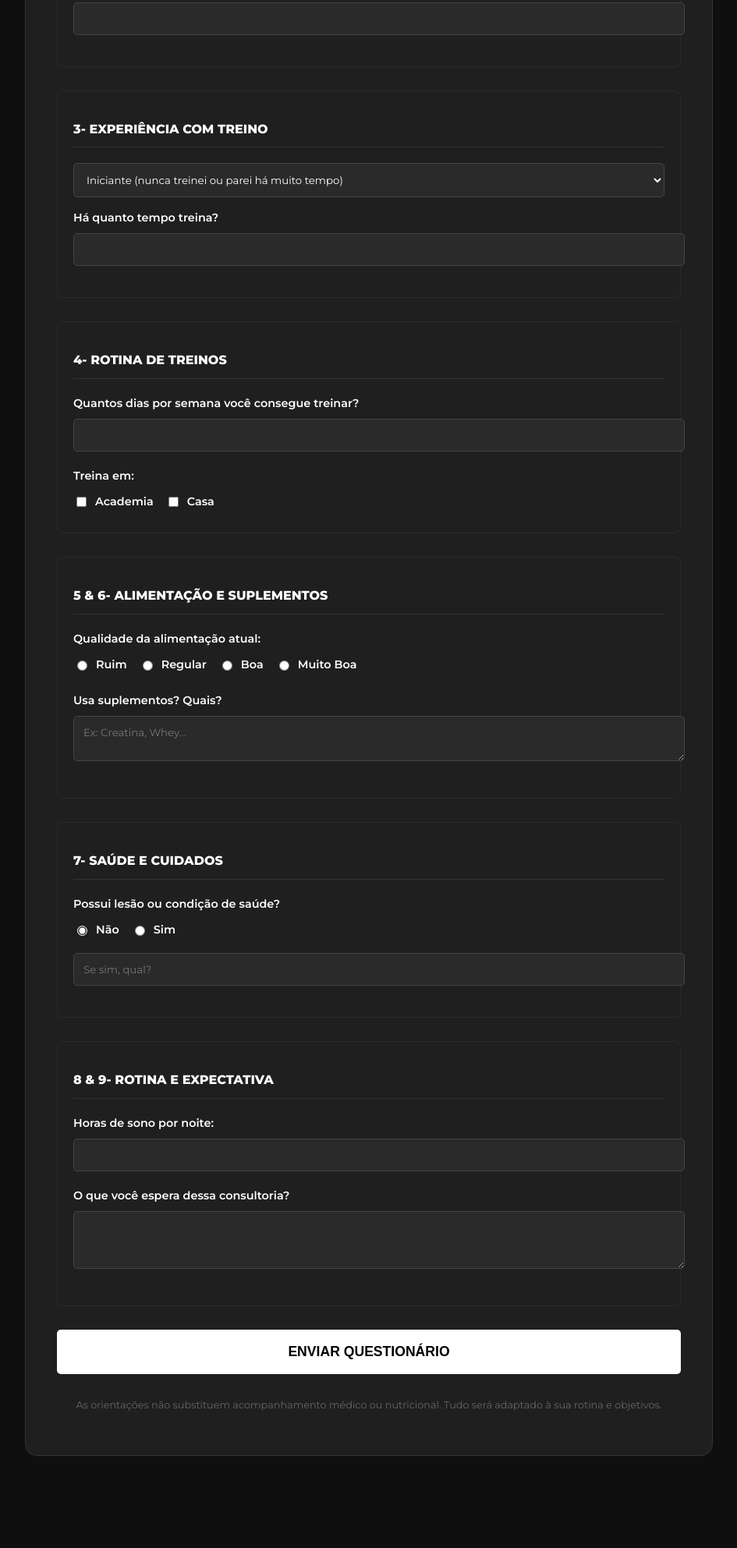
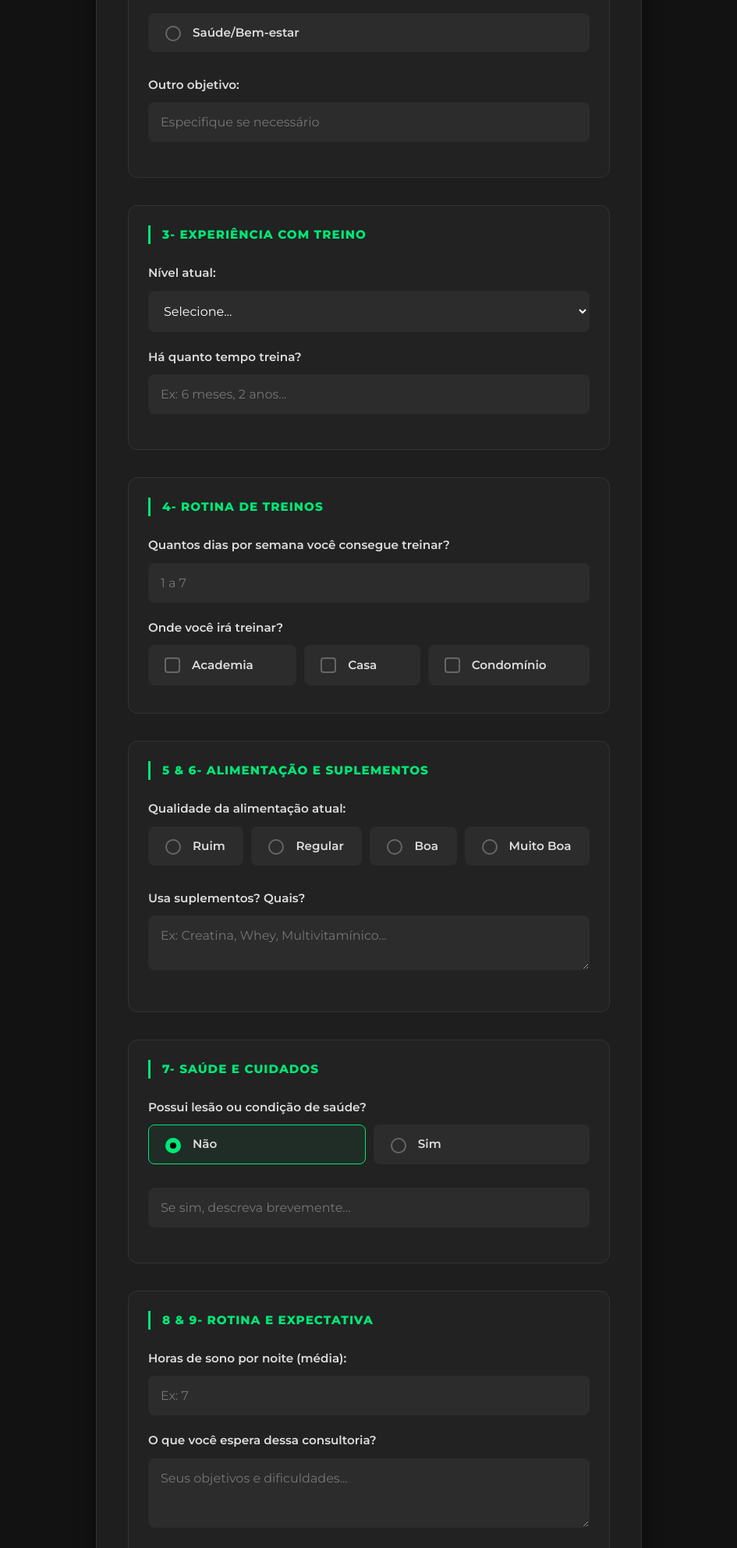
Before and after one commit to robertoseifert/rodefit, a plain HTML site: page questionario.html in a window 1280 px wide. Shown: the part 815-2800 px from the top of the page at 78% size, without its empty margins (167-1112 px from the left). Before the commit the page ends 2730 px from the top, so only its background shows below. Drawn offline with Linux system fonts and the light colour scheme.

Commit message:
Update questionario.html

```diff
--- a/questionario.html
+++ b/questionario.html
@@ -8,73 +8,249 @@
     <link rel="stylesheet" href="https://cdnjs.cloudflare.com/ajax/libs/font-awesome/6.4.0/css/all.min.css">
     <style>
         :root {
-            --bg-main: #0f0f0f;
-            --bg-card: #1f1f1f;
-            --accent: #ffffff;
-            --text-gray: #aaaaaa;
-            --input-bg: #2a2a2a;
+            --bg-main: #121212;
+            --bg-card: #1e1e1e;
+            --bg-input: #2c2c2c;
+            --accent: #00e676; /* Verde Neon para destaque (ou use #ffffff se preferir p/b) */
+            --accent-hover: #00c853;
+            --text-main: #ffffff;
+            --text-gray: #b0b0b0;
+            --border-color: #333333;
+            --shadow: 0 8px 24px rgba(0,0,0,0.5);
         }
+
+        * { box-sizing: border-box; outline: none; }
 
         body {
             font-family: 'Montserrat', sans-serif;
             background-color: var(--bg-main);
-            color: #fff;
-            padding: 40px 5%;
+            color: var(--text-main);
+            padding: 40px 20px;
             line-height: 1.6;
+            margin: 0;
         }
 
         .container {
-            max-width: 800px;
+            max-width: 700px;
             margin: 0 auto;
             background: var(--bg-card);
             padding: 40px;
-            border-radius: 15px;
-            border: 1px solid #333;
+            border-radius: 20px;
+            border: 1px solid var(--border-color);
+            box-shadow: var(--shadow);
         }
 
-        header { text-align: center; margin-bottom: 40px; }
-        .logo { font-weight: 800; font-size: 1.5rem; letter-spacing: 3px; margin-bottom: 10px; display: block; }
-        h1 { font-size: 1.8rem; text-transform: uppercase; margin-bottom: 10px; }
-        p.subtitle { color: var(--text-gray); font-size: 0.9rem; }
+        /* Header */
+        header { text-align: center; margin-bottom: 50px; }
+        .logo {
+            font-weight: 800;
+            font-size: 1.4rem;
+            letter-spacing: 2px;
+            margin-bottom: 15px;
+            display: inline-block;
+            color: var(--accent);
+            text-transform: uppercase;
+        }
+        h1 {
+            font-size: 2rem;
+            text-transform: uppercase;
+            margin: 0 0 10px 0;
+            font-weight: 800;
+        }
+        p.subtitle { color: var(--text-gray); font-size: 1rem; margin: 0; }
 
-        section { margin-bottom: 30px; padding: 20px; border: 1px solid #2a2a2a; border-radius: 8px; }
-        h3 { margin-bottom: 20px; color: var(--accent); border-bottom: 1px solid #333; padding-bottom: 10px; text-transform: uppercase; font-size: 1rem; }
+        /* Sections */
+        section {
+            margin-bottom: 35px;
+            padding: 25px;
+            background: rgba(255,255,255,0.02);
+            border-radius: 12px;
+            border: 1px solid var(--border-color);
+            transition: transform 0.2s ease;
+        }
 
+        section:hover {
+            border-color: #444;
+        }
+
+        h3 {
+            margin: 0 0 25px 0;
+            color: var(--accent);
+            font-size: 0.95rem;
+            letter-spacing: 1px;
+            text-transform: uppercase;
+            border-left: 3px solid var(--accent);
+            padding-left: 15px;
+        }
+
+        /* Form Controls */
         .form-group { margin-bottom: 20px; }
-        label { display: block; margin-bottom: 8px; font-weight: 600; font-size: 0.9rem; }
+        label {
+            display: block;
+            margin-bottom: 10px;
+            font-weight: 600;
+            font-size: 0.95rem;
+            color: #ddd;
+        }
 
         input[type="text"], input[type="number"], select, textarea {
             width: 100%;
-            padding: 12px;
-            background: var(--input-bg);
-            border: 1px solid #444;
+            padding: 15px;
+            background: var(--bg-input);
+            border: 1px solid transparent;
             color: #fff;
-            border-radius: 5px;
+            border-radius: 8px;
             font-family: inherit;
+            font-size: 1rem;
+            transition: 0.3s;
         }
 
-        .radio-group { display: flex; flex-wrap: wrap; gap: 15px; margin-top: 10px; }
-        .radio-item { display: flex; align-items: center; gap: 8px; cursor: pointer; }
-        input[type="radio"], input[type="checkbox"] { cursor: pointer; accent-color: var(--accent); }
+        input[type="text"]:focus, input[type="number"]:focus, select:focus, textarea:focus {
+            border-color: var(--accent);
+            background: #333;
+            box-shadow: 0 0 0 4px rgba(0, 230, 118, 0.1);
+        }
 
+        /* Grid for short inputs */
+        .grid-3 {
+            display: grid;
+            grid-template-columns: 1fr 1fr 1fr;
+            gap: 15px;
+        }
+        @media(max-width: 600px) { .grid-3 { grid-template-columns: 1fr; } }
+
+        /* Custom Radios & Checkboxes */
+        .radio-group {
+            display: flex;
+            flex-wrap: wrap;
+            gap: 10px;
+            margin-top: 10px;
+        }
+
+        .radio-item {
+            display: flex;
+            align-items: center;
+            gap: 12px;
+            cursor: pointer;
+            background: var(--bg-input);
+            padding: 12px 16px;
+            border-radius: 8px;
+            border: 1px solid transparent;
+            transition: all 0.2s ease;
+            user-select: none;
+            flex: 1 1 auto; /* Responsive items */
+        }
+
+        .radio-item:hover {
+            background: #383838;
+        }
+
+        /* Estilizando o input nativo para criar o visual customizado */
+        input[type="radio"], input[type="checkbox"] {
+            appearance: none; /* Remove estilo padrão do navegador */
+            -webkit-appearance: none;
+            width: 20px;
+            height: 20px;
+            border: 2px solid #666;
+            border-radius: 50%;
+            background: transparent;
+            position: relative;
+            cursor: pointer;
+            transition: 0.2s;
+            flex-shrink: 0;
+        }
+
+        input[type="checkbox"] {
+            border-radius: 4px; /* Quadrado para checkbox */
+        }
+
+        /* Estado Selecionado */
+        input[type="radio"]:checked, input[type="checkbox"]:checked {
+            border-color: var(--accent);
+            background-color: var(--accent);
+        }
+
+        /* Checkmark visual dentro do input */
+        input[type="radio"]:checked::after {
+            content: '';
+            position: absolute;
+            top: 50%; left: 50%;
+            transform: translate(-50%, -50%);
+            width: 8px; height: 8px;
+            background: #000;
+            border-radius: 50%;
+        }
+
+        input[type="checkbox"]:checked::after {
+            content: '✔';
+            position: absolute;
+            top: 50%; left: 50%;
+            transform: translate(-50%, -55%);
+            color: #000;
+            font-size: 12px;
+            font-weight: bold;
+        }
+
+        /* Quando o input dentro do label está marcado, podemos estilizar o label pai usando :has (suporte moderno)
+           ou apenas confiar no visual do input que já melhoramos acima.
+           Abaixo é um visual extra se o navegador suportar :has */
+        .radio-item:has(input:checked) {
+            border-color: var(--accent);
+            background: rgba(0, 230, 118, 0.05);
+        }
+
+        /* Submit Button */
         .btn-submit {
             width: 100%;
-            padding: 18px;
+            padding: 20px;
             background: var(--accent);
             color: #000;
             border: none;
-            border-radius: 5px;
+            border-radius: 8px;
             font-weight: 800;
             text-transform: uppercase;
+            letter-spacing: 1px;
             cursor: pointer;
             transition: 0.3s;
             font-size: 1.1rem;
+            margin-top: 10px;
         }
 
-        .btn-submit:hover { background: #ccc; transform: scale(1.02); }
-        .disclaimer { margin-top: 30px; font-size: 0.8rem; color: #666; text-align: center; }
+        .btn-submit:hover {
+            background: var(--accent-hover);
+            transform: translateY(-2px);
+            box-shadow: 0 5px 15px rgba(0, 230, 118, 0.3);
+        }
 
-        #loading { display: none; text-align: center; margin-top: 10px; font-weight: bold; color: var(--whatsapp-color); }
+        .btn-submit:disabled {
+            background: #555;
+            cursor: not-allowed;
+            transform: none;
+            box-shadow: none;
+        }
+
+        .disclaimer {
+            margin-top: 30px;
+            font-size: 0.8rem;
+            color: #666;
+            text-align: center;
+            line-height: 1.4;
+        }
+
+        #loading {
+            display: none;
+            text-align: center;
+            margin-top: 20px;
+            font-weight: bold;
+            color: var(--accent);
+        }
+
+        /* Scrollbar */
+        ::-webkit-scrollbar { width: 8px; }
+        ::-webkit-scrollbar-track { background: var(--bg-main); }
+        ::-webkit-scrollbar-thumb { background: #444; border-radius: 4px; }
+        ::-webkit-scrollbar-thumb:hover { background: #555; }
+
     </style>
 </head>
 <body>
@@ -91,9 +267,9 @@
             <h3>1- Dados básicos</h3>
             <div class="form-group">
                 <label>Nome Completo:</label>
-                <input type="text" name="nome" required>
+                <input type="text" name="nome" required placeholder="Seu nome">
             </div>
-            <div style="display: grid; grid-template-columns: 1fr 1fr 1fr; gap: 15px;">
+            <div class="grid-3">
                 <div class="form-group">
                     <label>Idade:</label>
                     <input type="number" name="idade" required>
@@ -118,22 +294,26 @@
                 <label class="radio-item"><input type="radio" name="objetivo" value="Condicionamento"> Condicionamento</label>
                 <label class="radio-item"><input type="radio" name="objetivo" value="Saúde/Bem-estar"> Saúde/Bem-estar</label>
             </div>
-            <div class="form-group" style="margin-top:15px;">
+            <div class="form-group" style="margin-top:20px;">
                 <label>Outro objetivo:</label>
-                <input type="text" name="objetivo_outro">
+                <input type="text" name="objetivo_outro" placeholder="Especifique se necessário">
             </div>
         </section>
 
         <section>
             <h3>3- Experiência com treino</h3>
-            <select name="experiencia" required>
-                <option value="Iniciante">Iniciante (nunca treinei ou parei há muito tempo)</option>
-                <option value="Intermediário">Intermediário</option>
-                <option value="Avançado">Avançado</option>
-            </select>
+            <div class="form-group">
+                <label>Nível atual:</label>
+                <select name="experiencia" required>
+                    <option value="" disabled selected>Selecione...</option>
+                    <option value="Iniciante">Iniciante (nunca treinei ou parei há muito tempo)</option>
+                    <option value="Intermediário">Intermediário</option>
+                    <option value="Avançado">Avançado</option>
+                </select>
+            </div>
             <div class="form-group" style="margin-top:15px;">
                 <label>Há quanto tempo treina?</label>
-                <input type="text" name="tempo_treino">
+                <input type="text" name="tempo_treino" placeholder="Ex: 6 meses, 2 anos...">
             </div>
         </section>
 
@@ -141,12 +321,13 @@
             <h3>4- Rotina de treinos</h3>
             <div class="form-group">
                 <label>Quantos dias por semana você consegue treinar?</label>
-                <input type="number" name="dias_semana" min="1" max="7" required>
+                <input type="number" name="dias_semana" min="1" max="7" required placeholder="1 a 7">
             </div>
-            <label>Treina em:</label>
+            <label>Onde você irá treinar?</label>
             <div class="radio-group">
                 <label class="radio-item"><input type="checkbox" name="local_treino" value="Academia"> Academia</label>
                 <label class="radio-item"><input type="checkbox" name="local_treino" value="Casa"> Casa</label>
+                <label class="radio-item"><input type="checkbox" name="local_treino" value="Condomínio"> Condomínio</label>
             </div>
         </section>
 
@@ -159,9 +340,9 @@
                 <label class="radio-item"><input type="radio" name="dieta_qualidade" value="Boa"> Boa</label>
                 <label class="radio-item"><input type="radio" name="dieta_qualidade" value="Muito Boa"> Muito Boa</label>
             </div>
-            <div class="form-group" style="margin-top:15px;">
+            <div class="form-group" style="margin-top:20px;">
                 <label>Usa suplementos? Quais?</label>
-                <textarea name="suplementos" rows="2" placeholder="Ex: Creatina, Whey..."></textarea>
+                <textarea name="suplementos" rows="2" placeholder="Ex: Creatina, Whey, Multivitamínico..."></textarea>
             </div>
         </section>
 
@@ -172,28 +353,30 @@
                 <label class="radio-item"><input type="radio" name="tem_lesao" value="Não" checked> Não</label>
                 <label class="radio-item"><input type="radio" name="tem_lesao" value="Sim"> Sim</label>
             </div>
-            <div class="form-group" style="margin-top:10px;">
-                <input type="text" name="qual_lesao" placeholder="Se sim, qual?">
+            <div class="form-group" style="margin-top:20px;">
+                <input type="text" name="qual_lesao" placeholder="Se sim, descreva brevemente...">
             </div>
         </section>
 
         <section>
             <h3>8 & 9- Rotina e Expectativa</h3>
             <div class="form-group">
-                <label>Horas de sono por noite:</label>
-                <input type="number" name="horas_sono">
+                <label>Horas de sono por noite (média):</label>
+                <input type="number" name="horas_sono" placeholder="Ex: 7">
             </div>
             <div class="form-group">
                 <label>O que você espera dessa consultoria?</label>
-                <textarea name="expectativa" rows="3" required></textarea>
+                <textarea name="expectativa" rows="3" required placeholder="Seus objetivos e dificuldades..."></textarea>
             </div>
         </section>
 
-        <button type="submit" class="btn-submit" id="submitBtn">Enviar Questionário</button>
-        <div id="loading">Enviando dados...</div>
+        <button type="submit" class="btn-submit" id="submitBtn">
+            <i class="fas fa-paper-plane"></i> Enviar Questionário
+        </button>
+        <div id="loading"><i class="fas fa-spinner fa-spin"></i> Enviando dados...</div>
     </form>
 
-    <p class="disclaimer">As orientações não substituem acompanhamento médico ou nutricional. Tudo será adaptado à sua rotina e objetivos.</p>
+    <p class="disclaimer">As orientações não substituem acompanhamento médico presencial. Tudo será adaptado à sua rotina e objetivos.</p>
 </div>
 
 <script>
@@ -206,6 +389,7 @@
 
         btn.disabled = true;
         btn.style.opacity = '0.5';
+        btn.innerHTML = 'Enviando...';
         loading.style.display = 'block';
 
         const formData = new FormData(form);
@@ -227,13 +411,18 @@
                 window.location.href = 'index.html'; // Volta para a home
             } else {
                 alert('Erro ao enviar. Tente novamente mais tarde.');
+                btn.innerHTML = '<i class="fas fa-paper-plane"></i> Tentar Novamente';
             }
         })
         .catch(error => {
             console.error('Erro:', error);
             alert('Erro de conexão com o servidor.');
+            btn.innerHTML = '<i class="fas fa-paper-plane"></i> Tentar Novamente';
         })
         .finally(() => {
+            if(btn.innerHTML !== '<i class="fas fa-paper-plane"></i> Tentar Novamente'){
+                btn.innerHTML = '<i class="fas fa-paper-plane"></i> Enviar Questionário';
+            }
             btn.disabled = false;
             btn.style.opacity = '1';
             loading.style.display = 'none';
```
